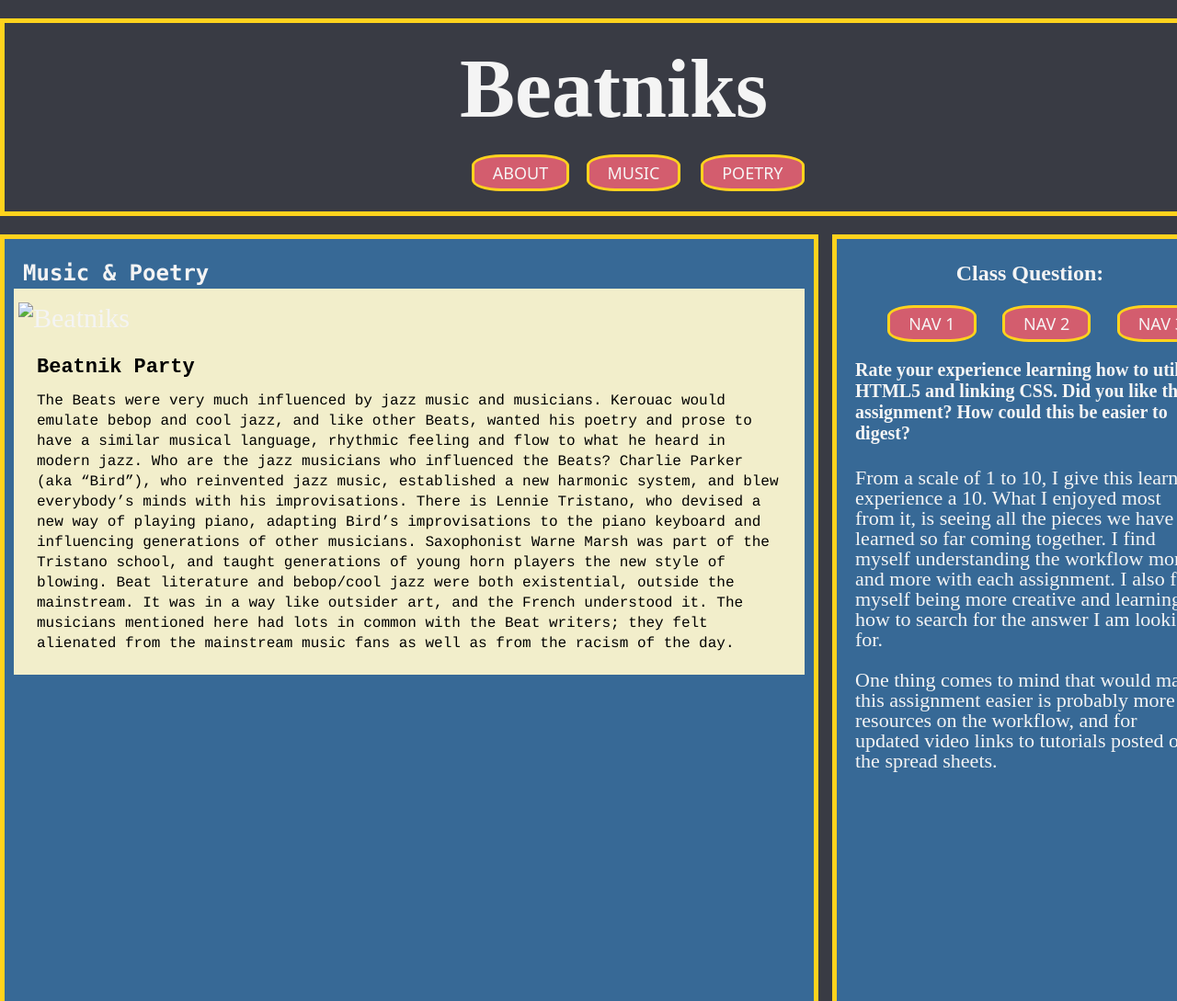
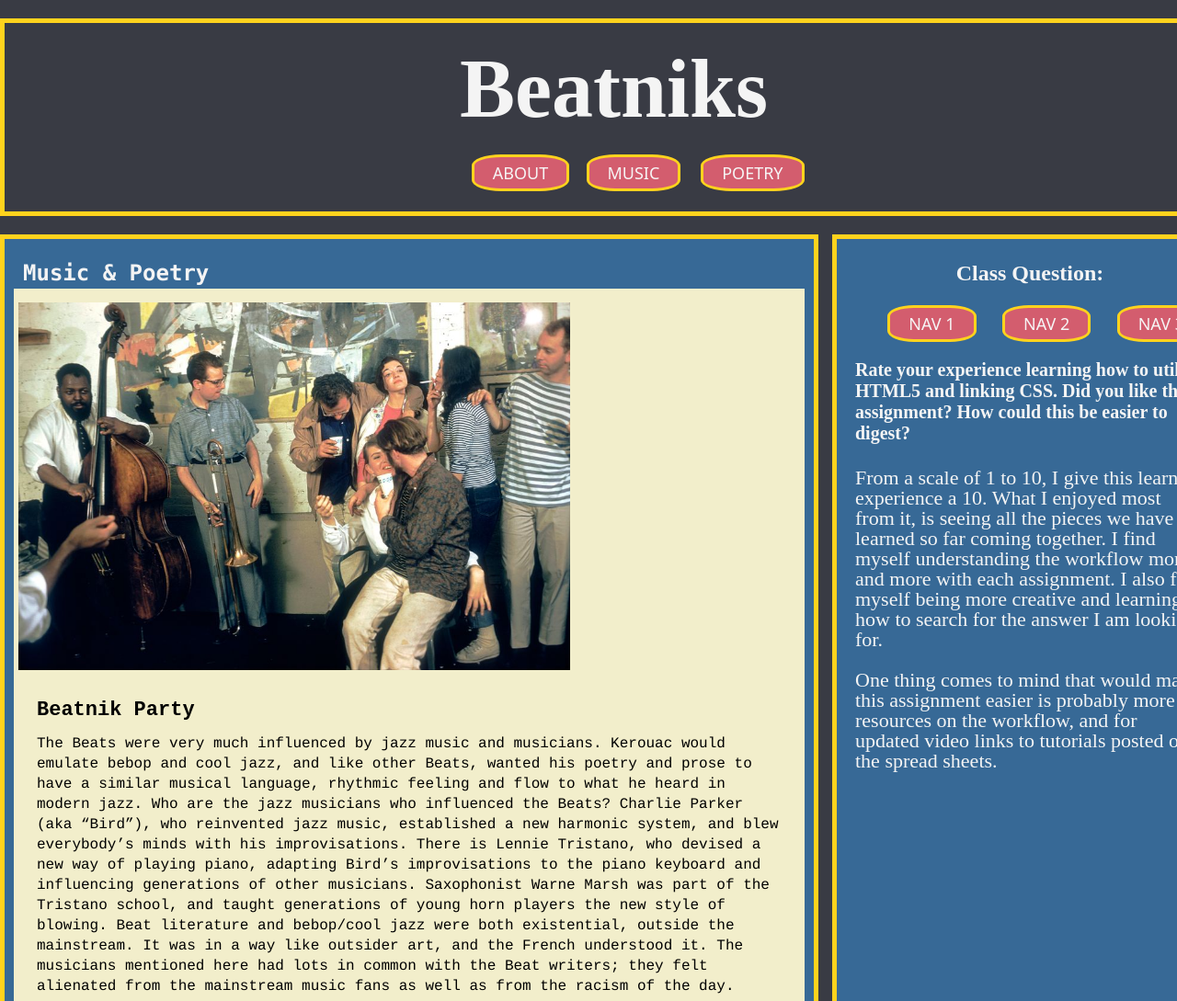
Before and after one commit to DaveG-P/Web-Development, a plain HTML site: page 08-HTML5/page1.html in a window 1280 px wide. Shown: the top 1089 px of the page at 92% size. Drawn offline with Linux system fonts and the light colour scheme.

Commit message:
Update page1.html

```diff
--- a/08-HTML5/page1.html
+++ b/08-HTML5/page1.html
@@ -21,7 +21,7 @@
 	 <article>
 	 	<h2>Music & Poetry</h2>
 	 	<section>
-	 		<img src="beatnik.jpg" alt="Beatniks" width="600" height="400">
+	 		<img src="images/beatnik.jpg" alt="Beatniks" width="600" height="400">
 	 		<h3>Beatnik Party</h3>
 	 		<p>
 				The Beats were very much influenced by jazz music and musicians. Kerouac would emulate bebop and cool jazz, and like other Beats, wanted his poetry and prose to have a similar musical language, rhythmic feeling and flow to what he heard in modern jazz.
```
